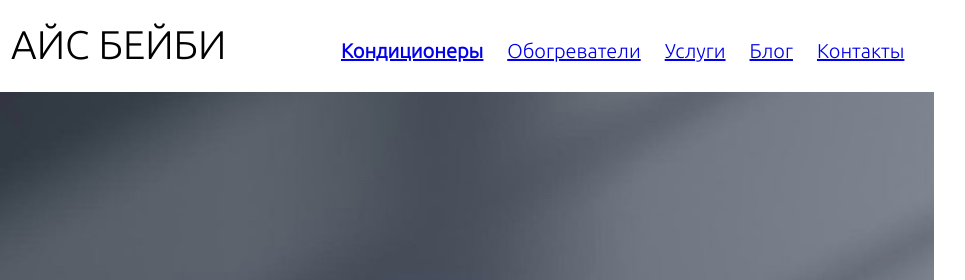
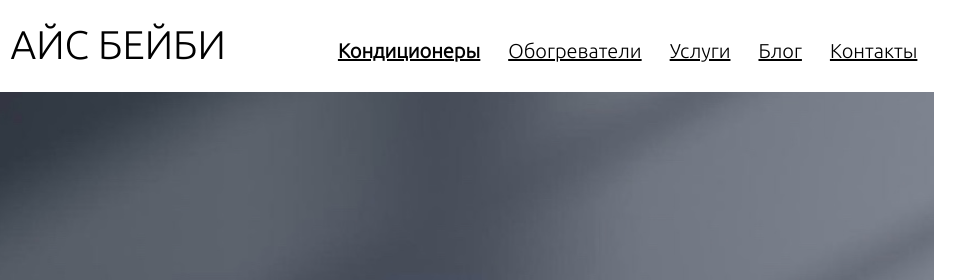
Before and after one commit to annakolodina/icebaby, a plain HTML site: page index.html in a window 1280 px wide. Shown: the top 280 px of the page, 206-1171 px from the left. Drawn offline with Linux system fonts and the light colour scheme.

Commit message:
Update style.css

```diff
--- a/style.css
+++ b/style.css
@@ -1,3 +1,11 @@
+ a:link {
+    color: #000000;
+    padding: 2px;
+   }
+   a:hover {
+    color: #62BCC2;
+   }
+
 .page {
     width: 1000px;
     margin: 0 auto;
```
